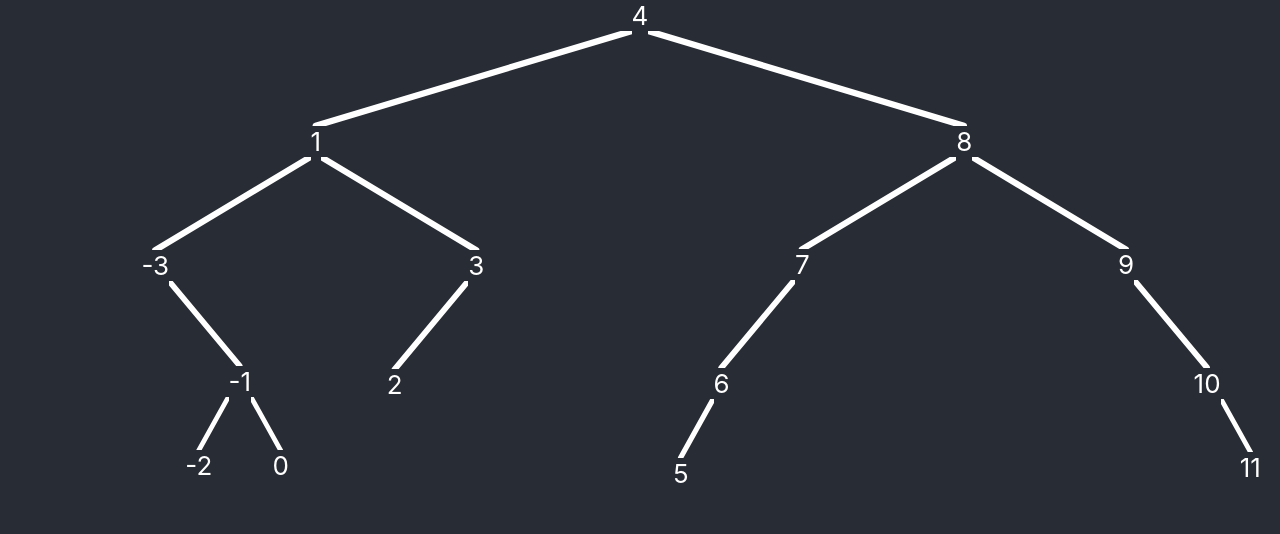
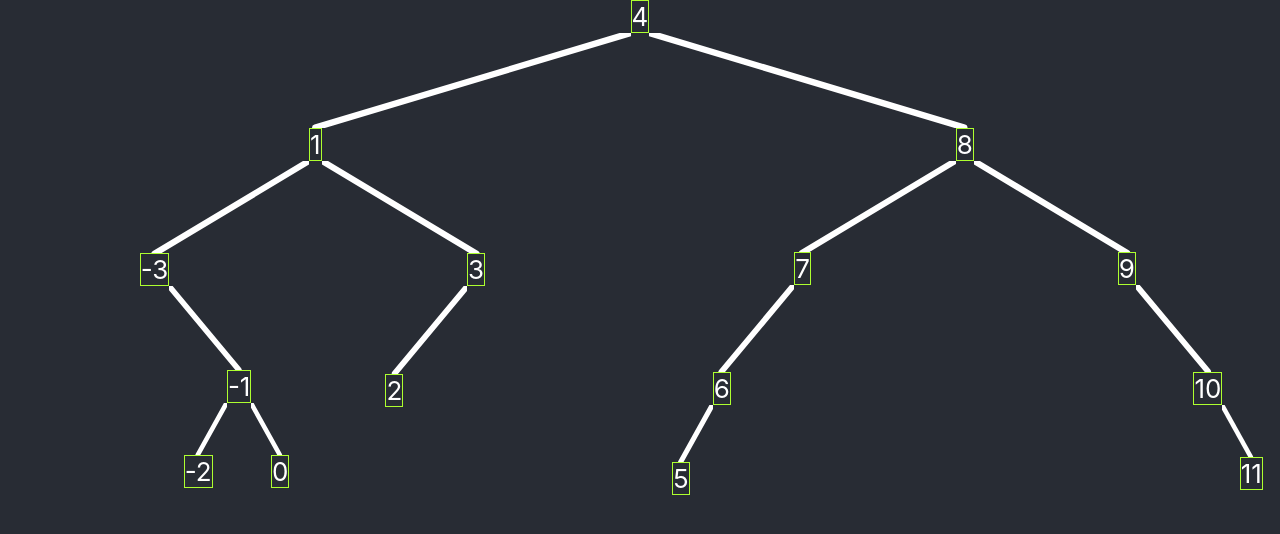
Before and after one commit to CadeWeiskopf/b-tree-madness, a React (Create React App) app: page / in a window 1280 px wide. Shown: the top 534 px of the page. Built offline with nearby package versions, Linux system fonts and the light colour scheme.

Commit message:
node class start

```diff
--- a/src/App.css
+++ b/src/App.css
@@ -15,3 +15,7 @@
   height: 100%;
   width: 100%;
 }
+
+.node {
+  border: 1px solid greenyellow;
+}
--- a/src/App.tsx
+++ b/src/App.tsx
@@ -22,6 +22,7 @@ function Node({ node }: { node: Node }) {
       }}
     >
       <div
+        className="node"
         style={{
           gridArea: "value",
         }}
```
